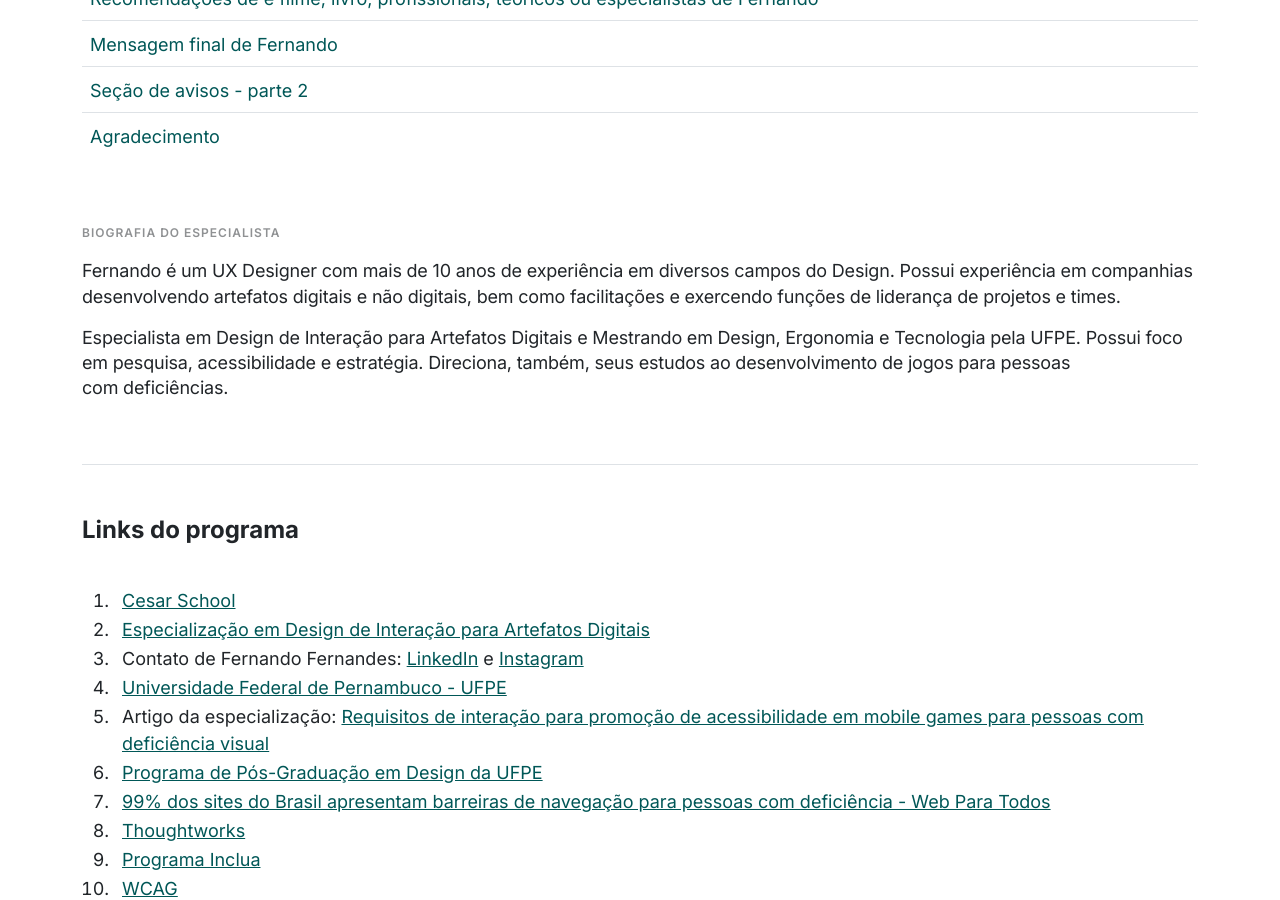
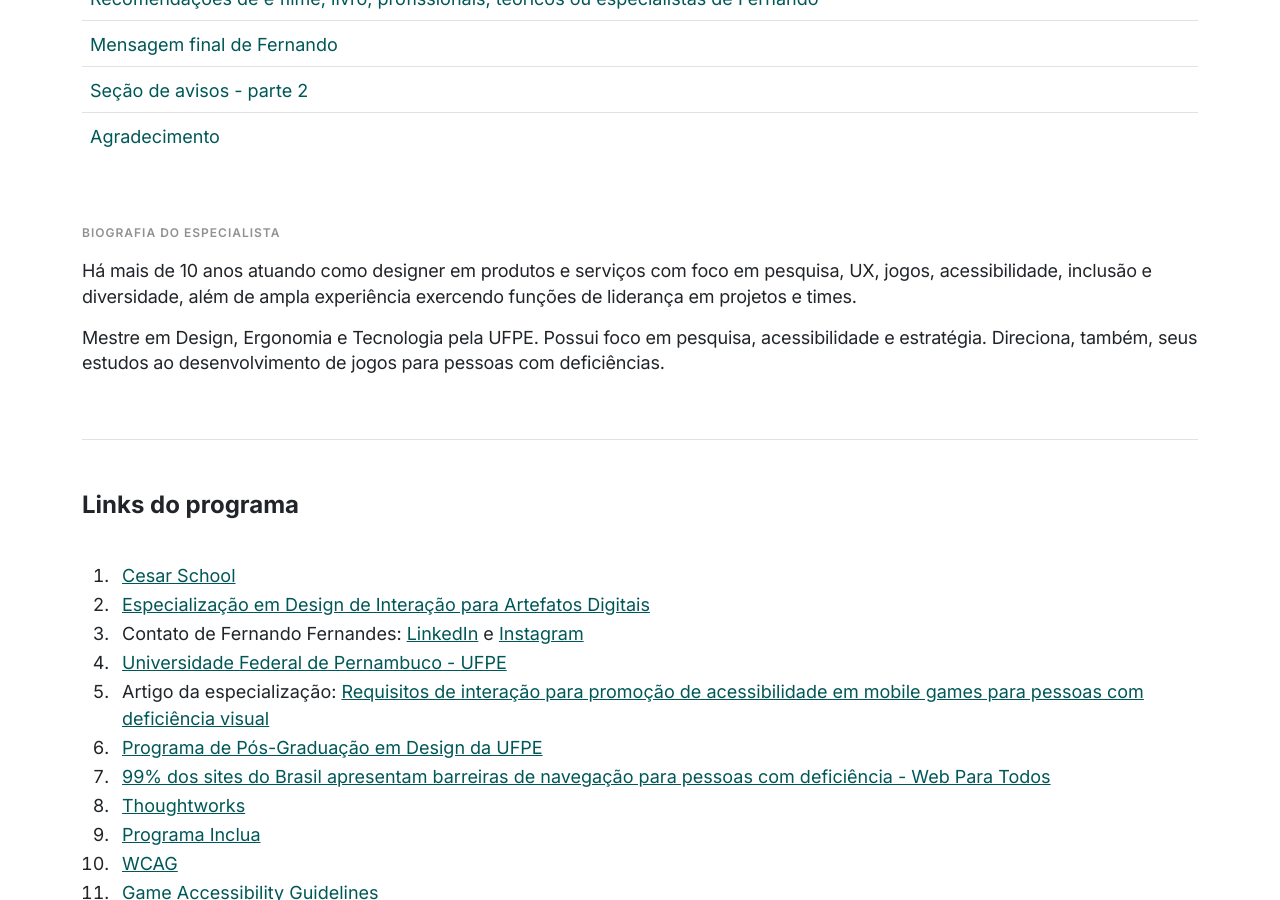
Before and after one commit to focoacessivel/focoacessivel.github.io, a Jekyll site: the page built from _posts/2023-05-10-ep-1-design-acessibilidade-e-conscientizacao-da-inclusao-fernando-fernandes.html, in a window 1280 px wide and 900 px high, scrolled down 2553 px. Built offline with Jekyll 4.4.1, drawn with Linux system fonts in a browser that asks for light colours; nearby versions of some CDN libraries; comment, search, counter and statistics services are not loaded.

Commit message:
correção de acentos e atualização de bio dos autores

```diff
--- a/_posts/2023-05-10-ep-1-design-acessibilidade-e-conscientizacao-da-inclusao-fernando-fernandes.html
+++ b/_posts/2023-05-10-ep-1-design-acessibilidade-e-conscientizacao-da-inclusao-fernando-fernandes.html
@@ -13,8 +13,7 @@
 # Image:
 image: "img/programs/01-fernando-fernandes.jpg"
 alt: À frente, um homem branco de cabelos e olhos pretos, com barba e camisa estampada. Ao fundo, uma parede branca
-bio: "<p>Fernando é um UX Designer com mais de 10 anos de experiência em diversos campos do Design. Possui experiência em companhias desenvolvendo artefatos digitais e não digitais, bem como facilitações e exercendo funções de liderança de projetos e times.</p>
-<p>Especialista em Design de Interação para Artefatos Digitais e Mestrando em Design, Ergonomia e Tecnologia pela UFPE. Possui foco em pesquisa, acessibilidade e estratégia. Direciona, também, seus estudos ao desenvolvimento de jogos para pessoas com deficiências.</p>"
+bio: "<p>Há mais de 10 anos atuando como designer em produtos e serviços com foco em pesquisa, UX, jogos, acessibilidade, inclusão e diversidade, além de ampla experiência exercendo funções de liderança em projetos e times.</p><p>Mestre em Design, Ergonomia e Tecnologia pela UFPE. Possui foco em pesquisa, acessibilidade e estratégia. Direciona, também, seus estudos ao desenvolvimento de jogos para pessoas com deficiências.</p>"
 # Audio
 file: https://d3ctxlq1ktw2nl.cloudfront.net/staging/2023-4-10/328839601-44100-2-229a34aad236d.m4a
 ---
--- a/_posts/2023-06-20-ep-2-audiodescricao-tecnologia-a-favor-da-acessibilidade-e-da-inclusao-francisco-lima.html
+++ b/_posts/2023-06-20-ep-2-audiodescricao-tecnologia-a-favor-da-acessibilidade-e-da-inclusao-francisco-lima.html
@@ -13,7 +13,7 @@
 # Image
 image: "img/programs/02-francisco-lima.jpg"
 alt: À direita da fotografia, em pé, o Professor Francisco segura com a mão direita um bloquinho de resina, dentro do qual está preservado um besouro. À esquerda, parcialmente oculto pelo corpo do professor, há um banner apresentando a fotografia colorida da abelha europeia, Apis mellifera. Acima do bolso esquerdo da camisa do professor, há um bottom do SnapSects.
-bio: "<p>Francisco é humanista, tradutor e intérprete, formado em psicologia, PhD. em psicofísica sensorial com trabalho desenvolvido no museu de história natural dos EUA, consultor pelo Audio Description Project, professor adjunto do curso de pedagogia e em licenciaturas diversas da Universidade Federal de Pernambuco e a pesquisador no sistema tátil.</p><p>A frente de iniciativas como o curso de audiodescrição 'Imagens Que Falam', da publicação acadêmica 'Revista Brasileira de Tradução Visual' e do  'Laima', laboratório de desenvolvimento de  tecnologias acessíveis.</p>"
+bio: "<p>Francisco é humanista, tradutor e intérprete, formado em Psicologia, PhD. em psicofísica sensorial com trabalho desenvolvido no museu de história natural dos EUA, consultor pelo <span lang='en'>Audio Description Project</span>, professor adjunto do curso de Pedagogia e em licenciaturas diversas da Universidade Federal de Pernambuco e a pesquisador no sistema tátil.</p><p>A frente de iniciativas como o curso de audiodescrição 'Imagens Que Falam', da publicação acadêmica 'Revista Brasileira de Tradução Visual' e do  '<abbr title='Laboratory of Artificial Intelligence and Machine Aid' lang='en'>Laima</abbr>', laboratório de desenvolvimento de tecnologias acessíveis.</p>"
 # Audio
 file: https://d3ctxlq1ktw2nl.cloudfront.net/staging/2023-5-26/336802538-44100-2-602efae2c8ef1.m4a
 ---
--- a/_posts/2023-07-23-ep-3-design-e-acessibilidade-acessibilidade-e-design-marcelo-sales.html
+++ b/_posts/2023-07-23-ep-3-design-e-acessibilidade-acessibilidade-e-design-marcelo-sales.html
@@ -13,7 +13,7 @@
 # Image
 image: "img/programs/03-marcelo-sales.jpg"
 alt: Foto de homem branco de cabelo curto e castanho. Ele está usando óculos e vestindo camiseta preta escrito Minimalism.
-bio: "<p>Marcelo Sales é designer especialista em acessibilidade digital e design inclusivo com ênfase na aplicação estratégica, planejamento, gestão de mudança, aplicação prática, compliance e testes., há 20 anos desenvolvendo produtos e serviços digitais. CEO e fundador da Tudo é Acessibilidade.</p><p>Criador do Guia WCAG e do curso AccessBoost.</p><p>Professor de Acessibilidade na PUC, FIAP, ESPM e outras instituições. Palestrante e membro do Grupo de Trabalho de Especialistas em Acessibilidade do W3C Brasil.</p></p>"
+bio: "<p> Marcelo Sales é designer especialista em acessibilidade digital e design inclusivo com ênfase na aplicação estratégica, planejamento, gestão de mudança, aplicação prática, <span lang="en">compliance</span> e testes, há 20 anos desenvolvendo produtos e serviços digitais. CEO e fundador da Tudo é Acessibilidade.</p><p>Criador do Guia WCAG e do curso AccessBoost.</p><p>Professor de Acessibilidade na PUC, FIAP, ESPM e outras instituições. Palestrante e membro do Grupo de Trabalho de Especialistas em Acessibilidade do W3C Brasil.</p></p>"
 # Audio
 file: https://d3ctxlq1ktw2nl.cloudfront.net/staging/2023-7-28/344690956-22050-1-31ea35c3e18cb.m4a
 ---
```
